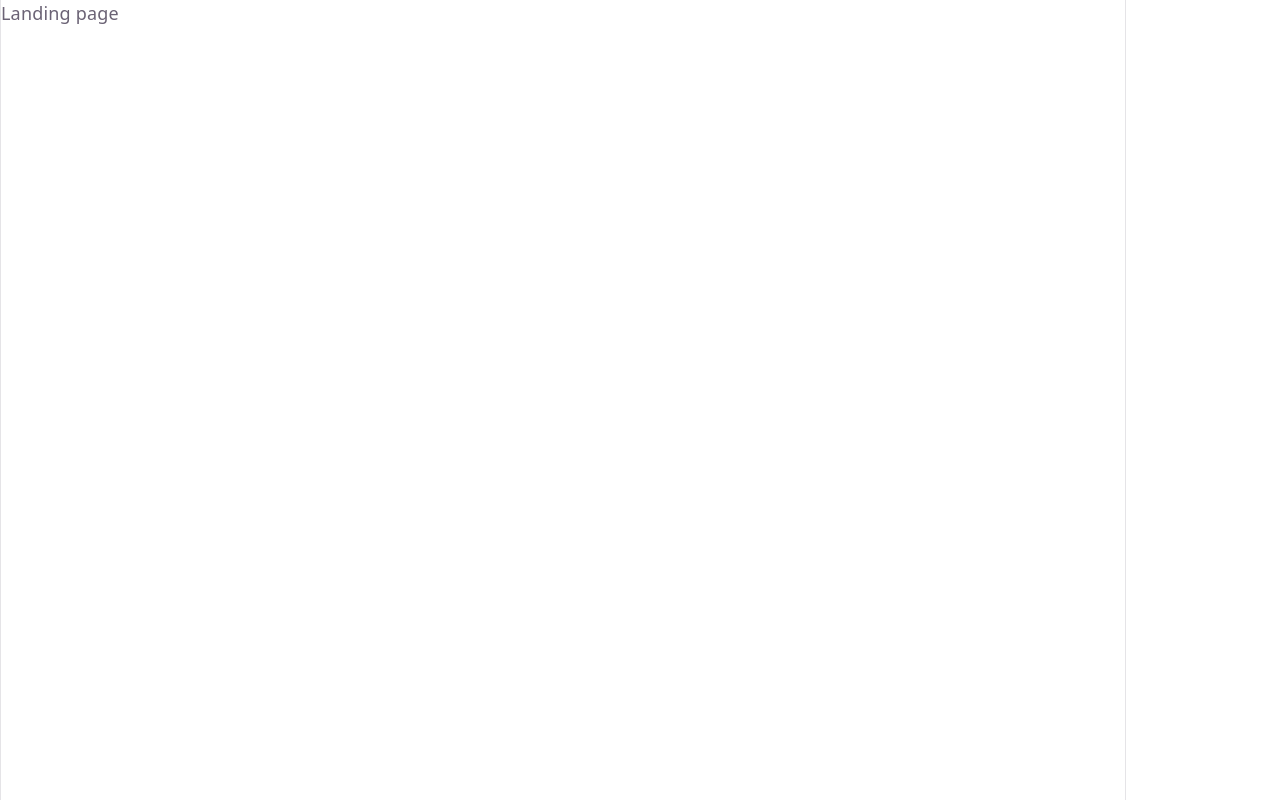
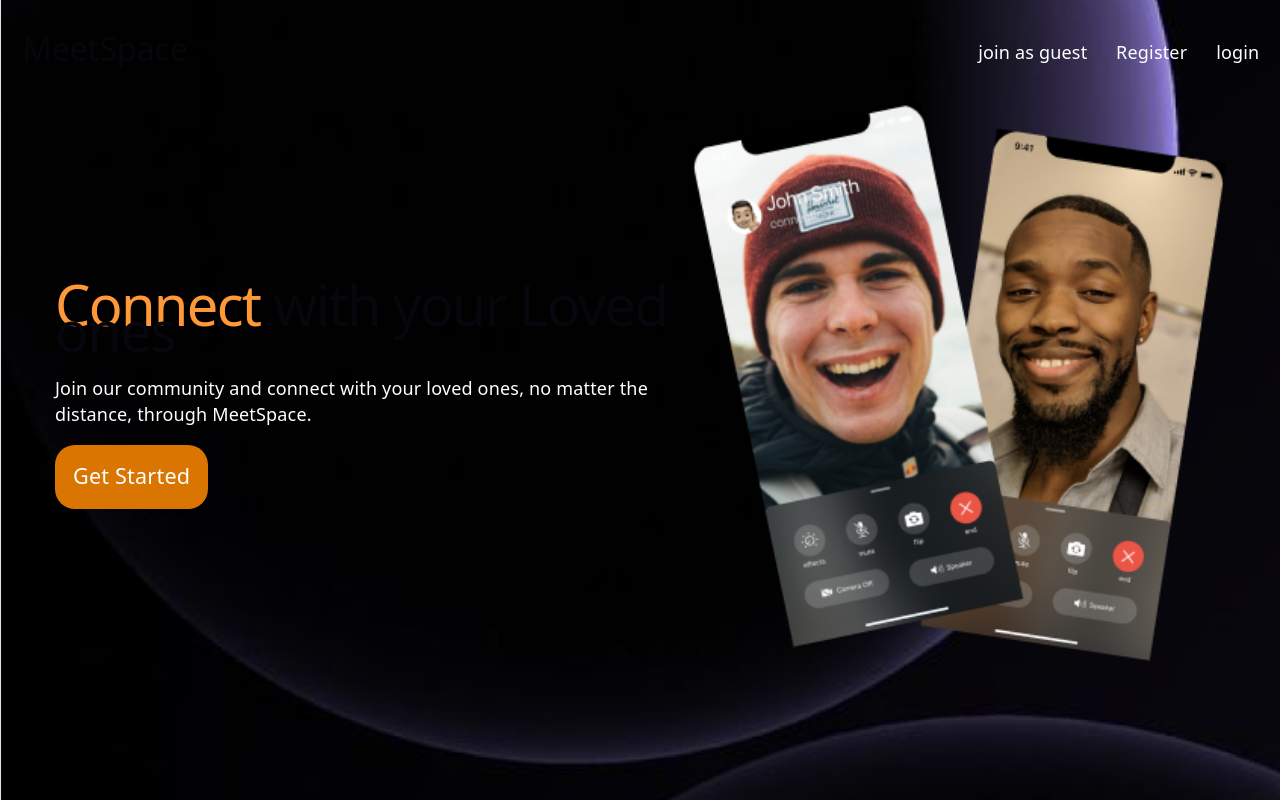
Before and after one commit to Harshit-Webworld1515/MeetSpace, a React (Vite) app in the folder frontend/: page / in a window 1280 px wide. Built offline with nearby package versions, Linux system fonts and the light colour scheme.

Commit message:
Creating our interactive web page of meetspace

```diff
--- a/frontend/src/App.css
+++ b/frontend/src/App.css
@@ -0,0 +1,55 @@
+.landingPageContainer {
+    width: 100vw;
+    height: 100vh;
+    background: url(../public/background.png) no-repeat;
+    background-size: cover;
+    color: white;
+}
+
+.landingPageContainer nav {
+    padding-inline: 1.2rem;
+    padding-block: 1.6rem;
+    display: flex;
+    justify-content: space-between;
+    align-items: center;
+}
+
+.landingPageContainer nav h2 {
+    font-size: 1.8rem;
+    font-weight: 500;
+}
+
+.landingPageContainer nav .navlist {
+    display: flex;
+    gap: 1.6rem;
+    cursor: pointer;
+
+}
+
+.landingMainContainer {
+    display: flex;
+    justify-content: space-between;
+    padding-inline: 3rem;
+    /* padding-top: 20vh; */
+    height: 70vh;
+    align-items: center;
+}
+
+.landingMainContainer div:nth-child(2) img {
+    height: 70vh;
+    width: auto;
+}
+
+.landingMainContainer>div:nth-child(1) div[role='button'] {
+    background: #D97500;
+    width: fit-content;
+    padding:1rem;
+    border-radius: 20px;
+    margin-top: 1rem;
+}
+
+.landingMainContainer>div:nth-child(1) div[role='button'] a {
+    text-decoration: none;
+    color: white;
+    font-size: 1.2rem;
+}
--- a/frontend/src/App.jsx
+++ b/frontend/src/App.jsx
@@ -1,4 +1,4 @@
-import { BrowserRouter as Router, Routes, Route } from 'react-router-dom'
+import { BrowserRouter as Router, Routes, Route,Link } from 'react-router-dom'
 import LandingPage from './pages/landing'
 import './App.css'
 
--- a/frontend/src/pages/landing.jsx
+++ b/frontend/src/pages/landing.jsx
@@ -1,8 +1,36 @@
-import React from 'react'
+import '../app.css'
+import { Link } from "react-router-dom";
 
 export default function LandingPage() {
   return (
-    <div>Landing page</div>
+    <div className='landingPageContainer'>
+      <nav>
+        <div className='navHeader'>
+          <h2>MeetSpace</h2>
+        </div>
+        <div className='navlist'>
+          <p>join as guest</p>
+          <p>Register</p>
+          <div role='button'>
+            <p>login</p>
+          </div>
+        </div>
+      </nav>
+      <div className="landingMainContainer">
+        <div>
+          <h1><span style={{ color: "#ff9839" }}>Connect</span> with your Loved ones</h1>
+          <p>
+            Join our community and connect with your loved ones, no matter the distance, through MeetSpace.
+          </p>
+          <div role='button' >
+            <Link to={"/home"}>Get Started</Link>
+          </div>
+        </div>
+        <div>
+          <img src="/mobile.png" alt="" />
+        </div>
+      </div>
+    </div>
   )
 }
 //css to jsx
```
